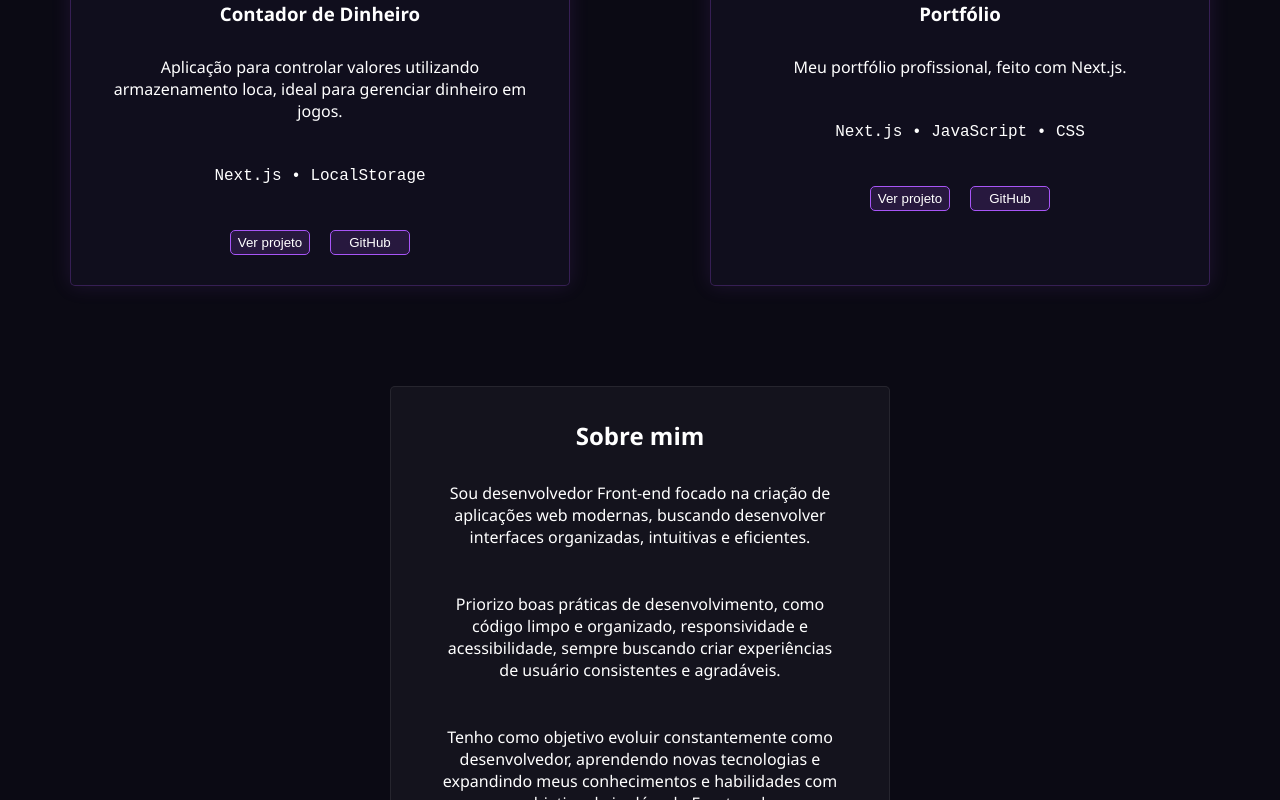
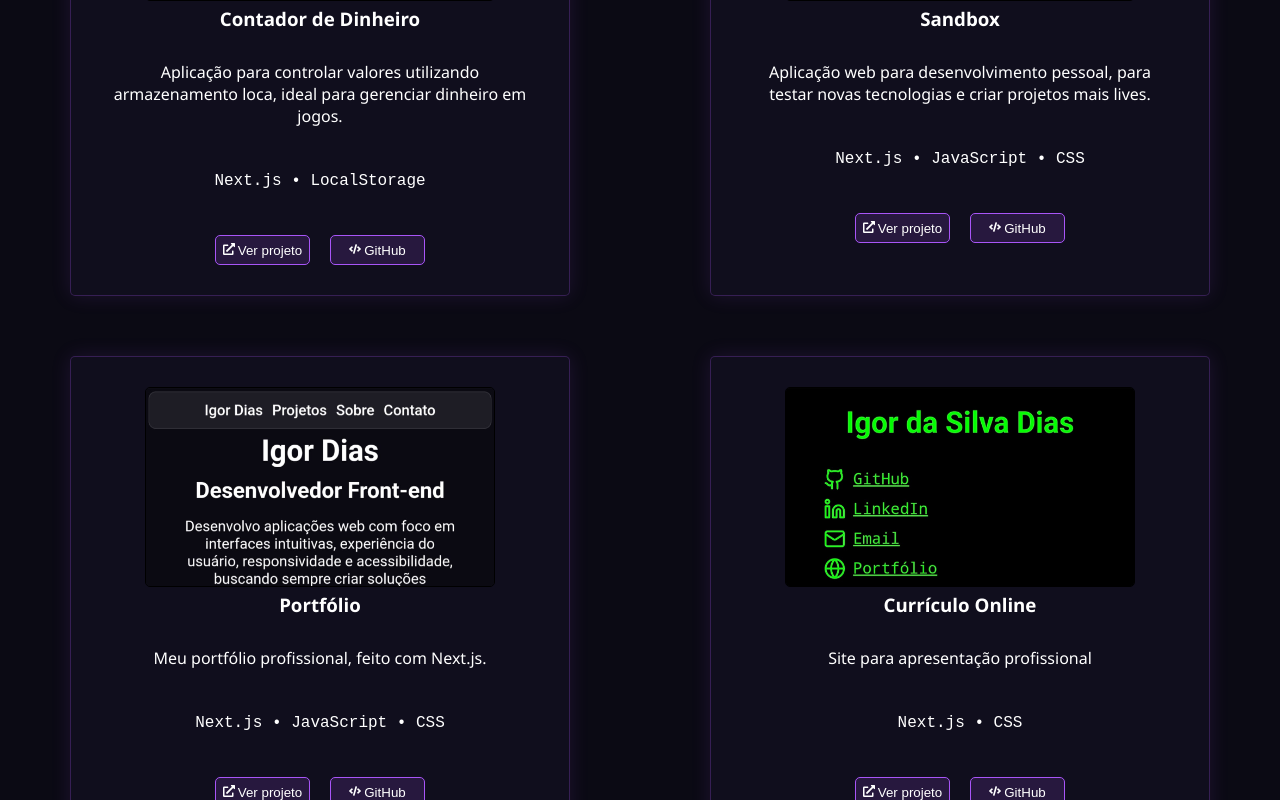
Before and after one commit to Igor-Dias-2010/portfolio, a Next.js app: page / in a window 1280 px wide. Shown: the part 1280-2080 px from the top of the page. Built offline with nearby package versions, Linux system fonts and the light colour scheme.

Commit message:
Adiciona ícones nos links e currículo na projetos e em contatos

```diff
--- a/src/app/components/CardProjeto.jsx
+++ b/src/app/components/CardProjeto.jsx
@@ -1,3 +1,4 @@
+import { FaExternalLinkAlt, FaCode } from "react-icons/fa";
 import Image from "next/image";
 
 export default function CardProjeto({
@@ -21,10 +22,16 @@ export default function CardProjeto({
             <p>{descricao}</p>
             <p className="tecnologias">{tecnologias}</p>
             <a href={site} target="_blank" rel="noopener noreferrer">
-                <button>Ver projeto</button>
+                <button>
+                    <FaExternalLinkAlt className="svg" />
+                    Ver projeto
+                </button>
             </a>
             <a href={github} target="_blank" rel="noopener noreferrer">
-                <button>GitHub</button>
+                <button>
+                    <FaCode className="svg" />
+                    GitHub
+                </button>
             </a>
         </article>
     );
--- a/src/app/components/contato.jsx
+++ b/src/app/components/contato.jsx
@@ -1,4 +1,4 @@
-import { FaGithub, FaLinkedin, FaEnvelope } from "react-icons/fa";
+import { FaGithub, FaLinkedin, FaEnvelope, FaGlobe } from "react-icons/fa";
 
 export default function Contatos() {
     return (
@@ -25,6 +25,10 @@ export default function Contatos() {
                 <FaEnvelope />
                 Email
             </a>
+            <a href="https://curriculo-seven-pi.vercel.app/" target="_blank" rel="noopener noreferrer">
+                <FaGlobe />
+                Currículo
+            </a>
         </section>
     );
 }
--- a/src/app/data/projetos.js
+++ b/src/app/data/projetos.js
@@ -27,6 +27,15 @@ const projetos = [
         github: "https://github.com/Igor-Dias-2010/contador-de-dinheiro",
     },
     {
+        titulo: "Sandbox",
+        imagem: "/imgs/thumbnail-sandbox.jpeg",
+        descricao: "Aplicação web para desenvolvimento pessoal, para testar novas tecnologias e criar projetos mais lives.",
+        tecnologias: "Next.js • JavaScript • CSS",
+        site: "https://sandbox-two-mu.vercel.app/",
+        github: "https://github.com/Igor-Dias-2010/sandbox",
+
+    },
+    {
         titulo: "Portfólio",
         imagem: "/imgs/thumbnail-portfolio.jpeg",
         descricao: "Meu portfólio profissional, feito com Next.js.",
@@ -34,5 +43,13 @@ const projetos = [
         site: "https://portfolio-igor-dias.vercel.app/",
         github: "https://github.com/Igor-Dias-2010/portfolio",
     },
+    {
+        titulo: "Currículo Online",
+        imagem: "/imgs/thumbnail-curriculo.jpeg",
+        descricao: "Site para apresentação profissional",
+        tecnologias: "Next.js • CSS",
+        site: "https://curriculo-seven-pi.vercel.app/",
+        github: "https://github.com/Igor-Dias-2010/curriculo",
+    },
 ];
 export default projetos;
--- a/src/app/globals.css
+++ b/src/app/globals.css
@@ -19,14 +19,18 @@ button {
     color: #ffffff;
     border-radius: 5px;
     margin-top: 15px;
-    width: 80px;
-    height: 25px;
+    width: 95px;
+    height: 30px;
     transition: 0.5s;
 }
 button:hover {
     background: rgba(168, 85, 247, 0.25);
     box-shadow: 0 0 10px #a855f780;
     transform: translateY(-3) scale(1.05);
+}
+button svg {
+    margin-right: 3px;
+    font-size: 12px;
 }
 .tecnologias {
     font-family: monospace;
@@ -62,7 +66,7 @@ nav {
 a {
     display: inline-flex;
     align-items: center;
-    gap: 1px;
+    gap: 2px;
     cursor: pointer;
     font-size: 16px;
     margin-inline: 5px;
@@ -84,10 +88,10 @@ a:hover {
     background: rgba(255, 255, 255, 0.04);
     border: 1px solid rgba(255, 255, 255, 0.08);
     border-radius: 5px;
-    padding: 32px;
     width: 300px;
     margin: 70px auto;
 }
+
 .projetos-intro {
     background: rgba(255, 255, 255, 0.04);
     border: 1px solid rgba(255, 255, 255, 0.08);
```
Also changed, not shown: public/imgs/thumbnail-curriculo.jpeg (added), public/imgs/thumbnail-sandbox.jpeg (added).
